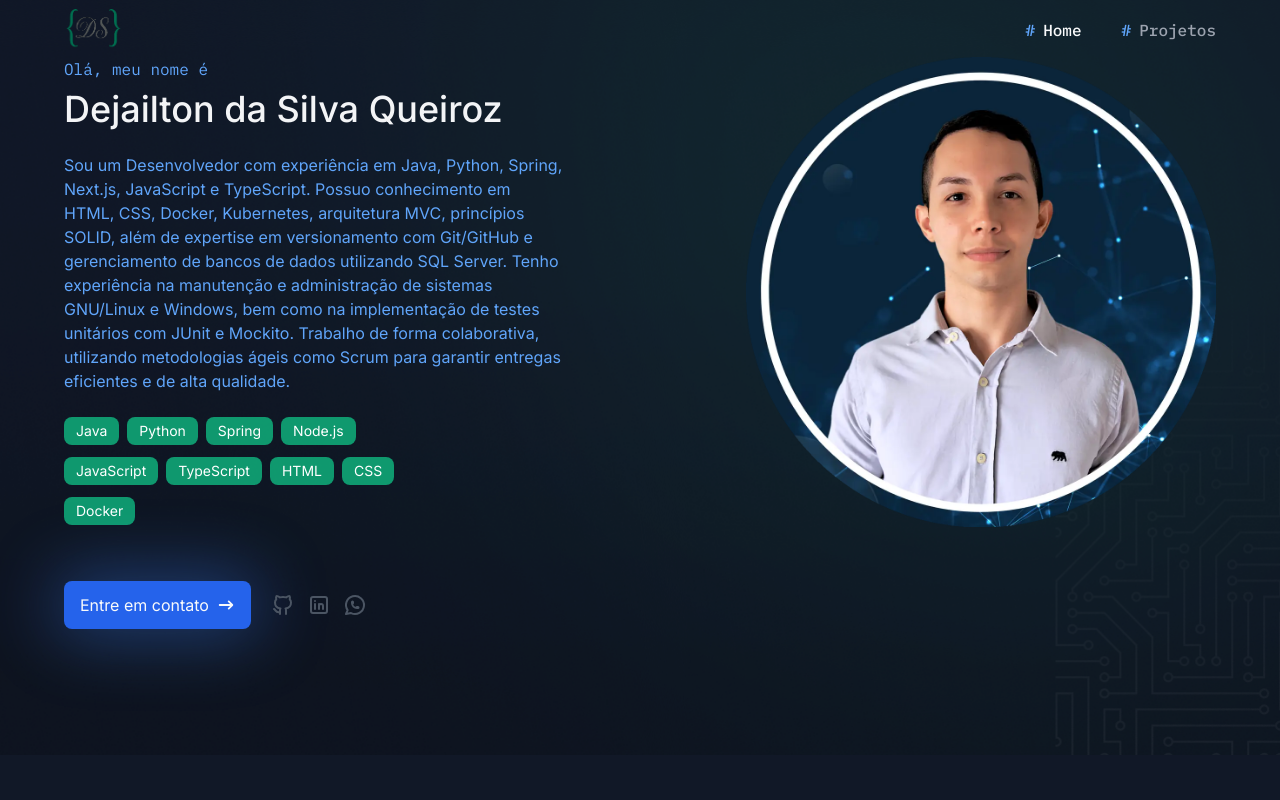
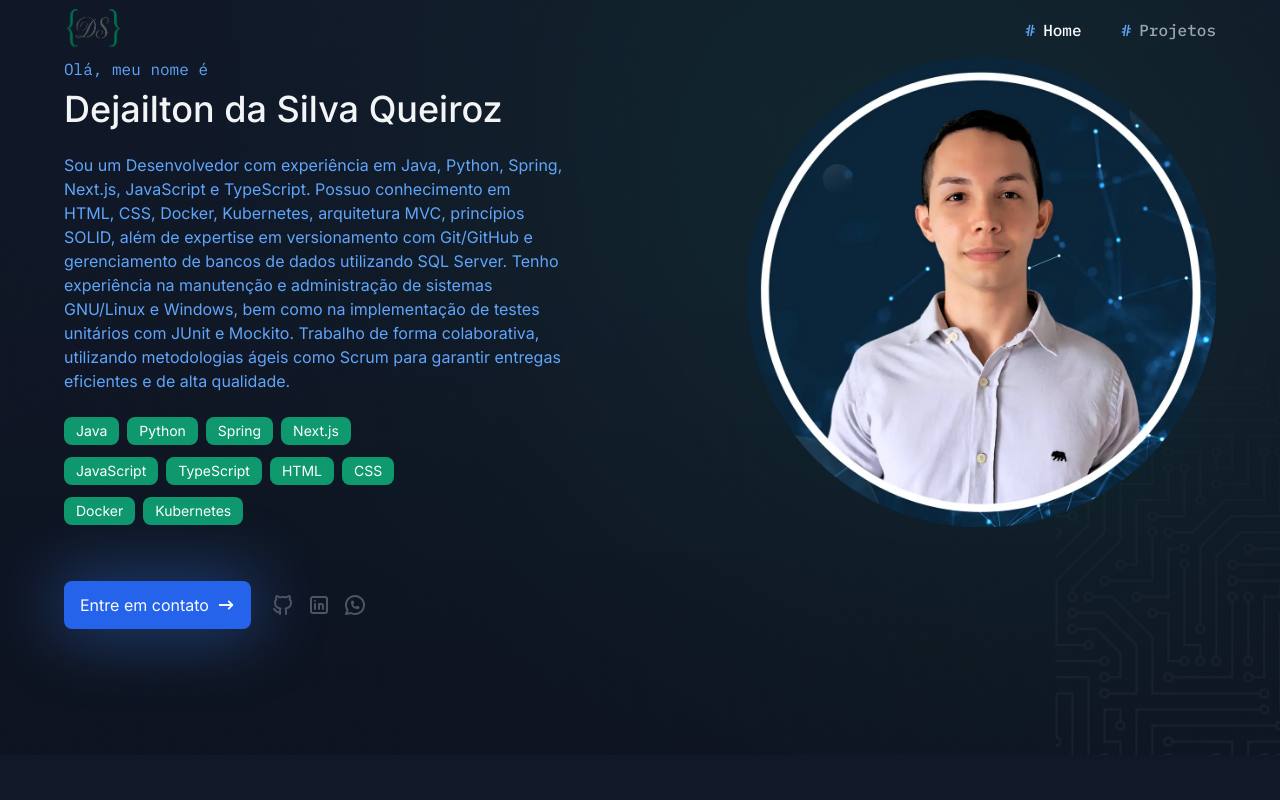
Before and after one commit to Dejailton/Portifolio, a Next.js app: page / in a window 1280 px wide. Shown: the top 800 px of the page. Built offline with nearby package versions, Linux system fonts and the light colour scheme.

Commit message:
Update Hero-section

```diff
--- a/app/components/page/home/hero-section/index.tsx
+++ b/app/components/page/home/hero-section/index.tsx
@@ -27,10 +27,10 @@ export const HeroSection = () => {
                     <p className="font-mono text-blue-400">Olá, meu nome é</p>
                     <h2 className="text-4xl font-medium mt-2">Dejailton da Silva Queiroz</h2>
 
-                    <p className="text-blue-400 my-6 text-sm sm:text-base"> Sou um Desenvolvedor com experiência em Java, Python, Spring, Next.js, JavaScript e TypeScript. Possuo conhecimento em HTML, CSS, Docker, Kubernetes, arquitetura MVC, princípios SOLID, além de expertise em versionamento com Git/GitHub e gerenciamento de bancos de dados utilizando SQL Server. Tenho experiência na manutenção e administração de sistemas GNU/Linux e Windows, bem como na implementação de testes unitários com JUnit e Mockito. Trabalho de forma colaborativa, utilizando metodologias ágeis como Scrum para garantir entregas eficientes e de alta qualidade.</p>
+                    <p className="text-blue-400 my-6 text-sm sm:text-base">  Sou um Desenvolvedor com experiência em Java, Python, Spring, Next.js, JavaScript e TypeScript. Possuo conhecimento em HTML, CSS, Docker, Kubernetes, arquitetura MVC, princípios SOLID, além de expertise em versionamento com Git/GitHub e gerenciamento de bancos de dados utilizando SQL Server. Tenho experiência na manutenção e administração de sistemas GNU/Linux e Windows, bem como na implementação de testes unitários com JUnit e Mockito. Trabalho de forma colaborativa, utilizando metodologias ágeis como Scrum para garantir entregas eficientes e de alta qualidade.</p>
 
                     <div className="flex flex-wrap gap-x-2 gap-y-3 lg:max-w-[340px]">
-                            <TechBadge name="Java"/> <TechBadge name="Python"/> <TechBadge name="Spring"/> <TechBadge name="Node.js"/> <TechBadge name="JavaScript"/> <TechBadge name="TypeScript"/> <TechBadge name="HTML"/> <TechBadge name="CSS"/> <TechBadge name="Docker"/>
+                            <TechBadge name="Java"/> <TechBadge name="Python"/> <TechBadge name="Spring"/> <TechBadge name="Next.js"/> <TechBadge name="JavaScript"/> <TechBadge name="TypeScript"/> <TechBadge name="HTML"/> <TechBadge name="CSS"/> <TechBadge name="Docker"/> <TechBadge name="Kubernetes"/>
                     </div>
 
                     <div className="mt-6 lg:mt-10 flex sm:items-center sm:gap-5 flex-col sm:flex-row">
```
